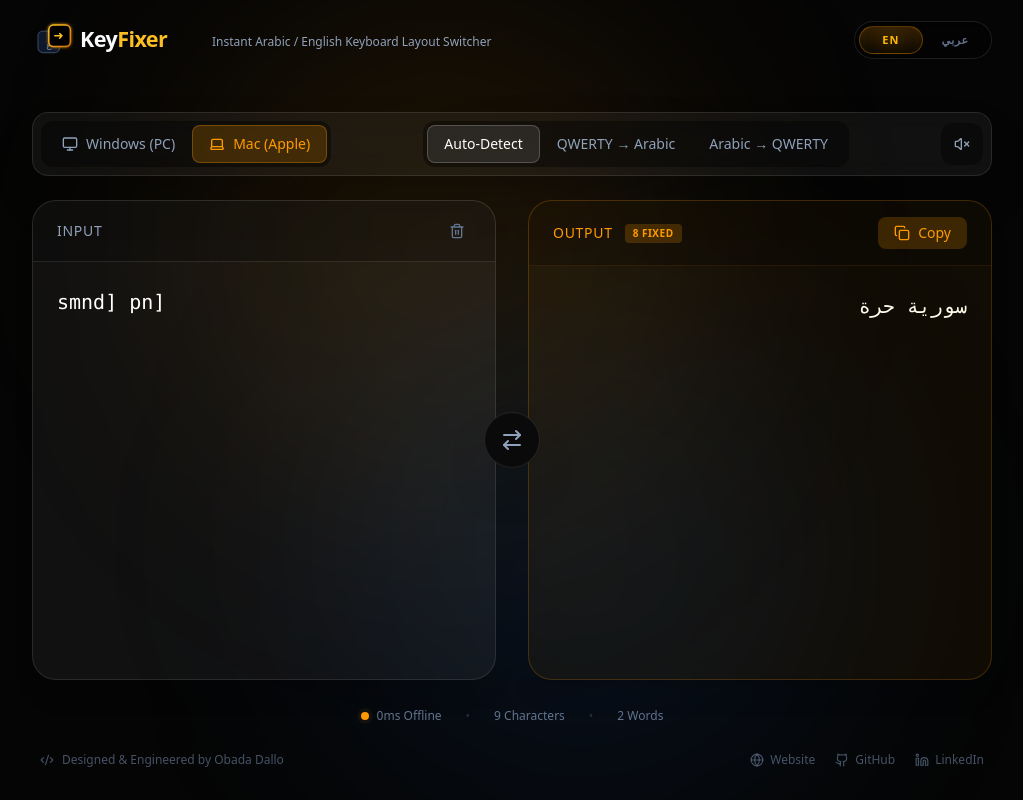
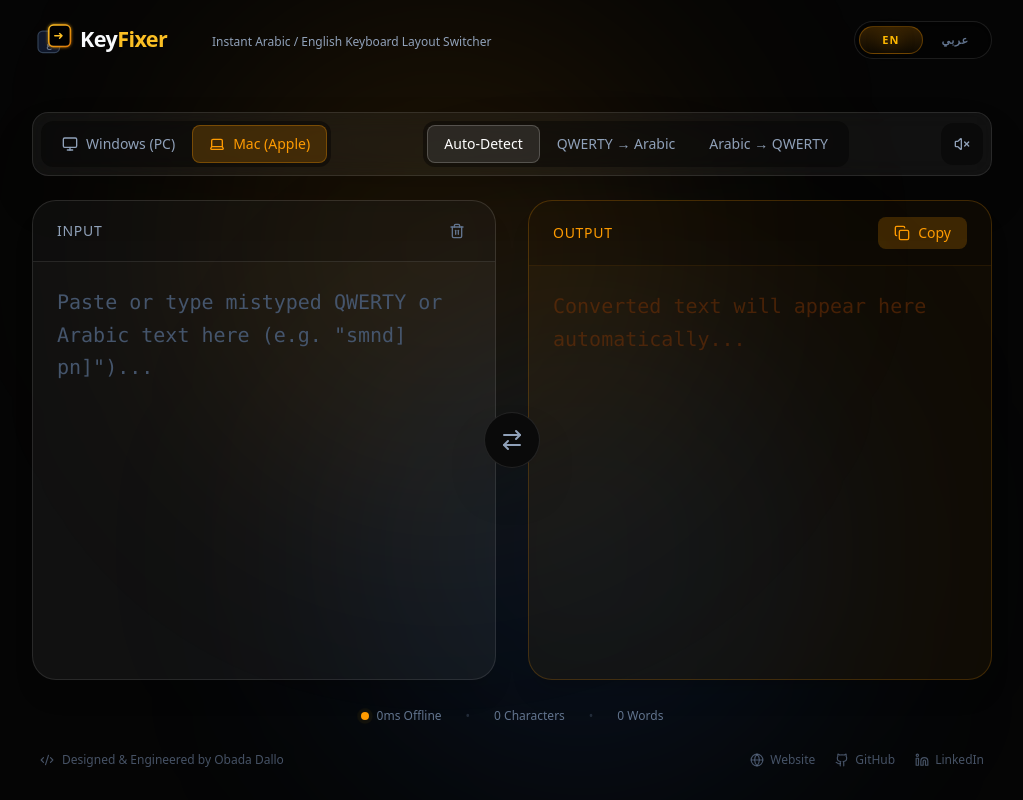
Before and after one commit to obadadallo95/keyfixer, a React (Vite) app: page / in a window 1280 px wide. Shown: the whole page, without its empty margins (128-1151 px from the left). Built offline with nearby package versions, Linux system fonts and the light colour scheme.

Commit message:
feat: add input/output labels and clear default text
Update UI labels for better accessibility and clear default text in the converter area to improve user experience. Updated documentation examples to match.

```diff
--- a/src/components/ConverterArea.tsx
+++ b/src/components/ConverterArea.tsx
@@ -26,8 +26,8 @@
 export const ConverterArea: React.FC<ConverterAreaProps> = ({ lang }) => {
   const t = translations[lang].converter;
 
-  const [inputText, setInputText] = useState<string>('smnd] pn]');
-  const [outputText, setOutputText] = useState<string>('سورية حرة');
+  const [inputText, setInputText] = useState<string>('');
+  const [outputText, setOutputText] = useState<string>('');
   const [conversionMode, setConversionMode] = useState<'auto' | 'en2ar' | 'ar2en'>('auto');
   const [keyboardPlatform, setKeyboardPlatform] = useState<KeyboardPlatform>('mac');
   const [copied, setCopied] = useState<boolean>(false);
@@ -206,7 +206,7 @@
         {/* Input Textarea */}
         <div className="flex flex-col rounded-2xl sm:rounded-3xl bg-white/5 border border-white/10 overflow-hidden focus-within:border-amber-500/50 focus-within:ring-1 focus-within:ring-amber-500/50 transition-all shadow-xl flex-1 min-h-0">
           <div className="flex items-center justify-between px-4 py-2 sm:px-6 sm:py-4 border-b border-white/10 bg-black/20 shrink-0">
-            <h2 className="text-xs sm:text-sm font-medium text-slate-400 uppercase tracking-wider">Input</h2>
+            <h2 className="text-xs sm:text-sm font-medium text-slate-400 uppercase tracking-wider">{t.inputLabel}</h2>
             <div className="flex items-center gap-2">
               <button
                 onClick={() => setSoundEnabled(!soundEnabled)}
@@ -239,7 +239,7 @@
         <div className="flex flex-col rounded-2xl sm:rounded-3xl bg-amber-500/5 border border-amber-500/20 overflow-hidden shadow-xl flex-1 min-h-0">
           <div className="flex items-center justify-between px-4 py-2 sm:px-6 sm:py-4 border-b border-amber-500/10 bg-black/20 shrink-0">
             <div className="flex items-center gap-2 sm:gap-3">
-              <h2 className="text-xs sm:text-sm font-medium text-amber-500 uppercase tracking-wider">Output</h2>
+              <h2 className="text-xs sm:text-sm font-medium text-amber-500 uppercase tracking-wider">{t.outputLabel}</h2>
               {stats.changedCount > 0 && (
                 <span className="px-1.5 py-0.5 sm:px-2 sm:py-0.5 rounded text-[9px] sm:text-[10px] font-bold bg-amber-500/20 text-amber-500 uppercase tracking-wider">
                   {stats.changedCount} {t.fixed}
--- a/src/i18n/translations.ts
+++ b/src/i18n/translations.ts
@@ -10,6 +10,8 @@
     converter: {
       inputPlaceholder: 'Paste or type mistyped QWERTY or Arabic text here (e.g. "smnd] pn]")...',
       outputPlaceholder: 'Converted text will appear here automatically...',
+      inputLabel: 'Input',
+      outputLabel: 'Output',
       autoMode: 'Auto-Detect',
       enToArMode: 'QWERTY → Arabic',
       arToEnMode: 'Arabic → QWERTY',
@@ -36,6 +38,8 @@
     converter: {
       inputPlaceholder: 'الصق أو اكتب النص المصحح هنا (مثال: "smnd] pn]")...',
       outputPlaceholder: 'سيظهر النص المصحح هنا تلقائياً...',
+      inputLabel: 'النص المدخل',
+      outputLabel: 'النتيجة',
       autoMode: 'كشف تلقائي',
       enToArMode: 'إنجليزية → عربي',
       arToEnMode: 'عربي → إنجليزية',
```
Also changed, not shown: 2 other files (tests, documents, lock files or other folders).
